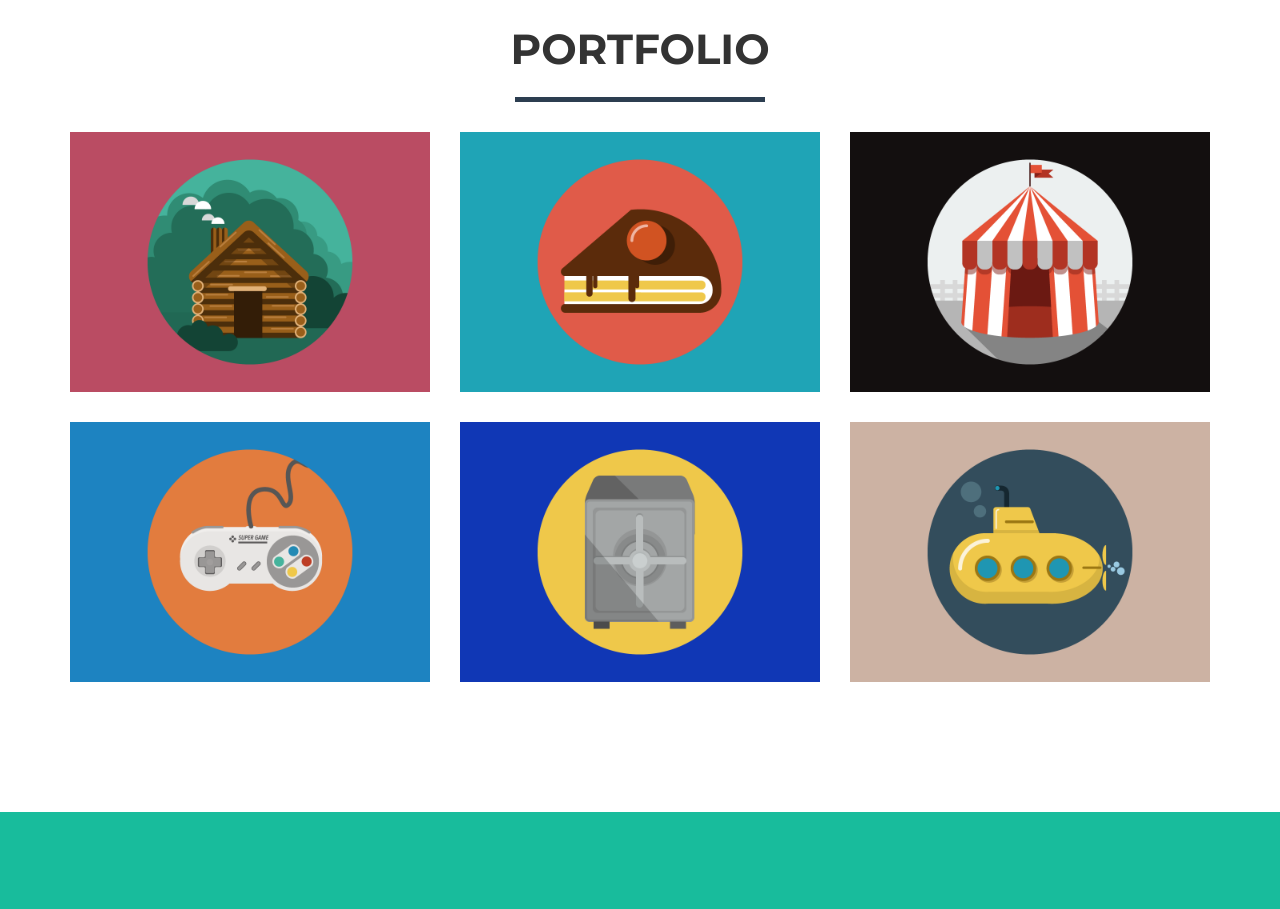
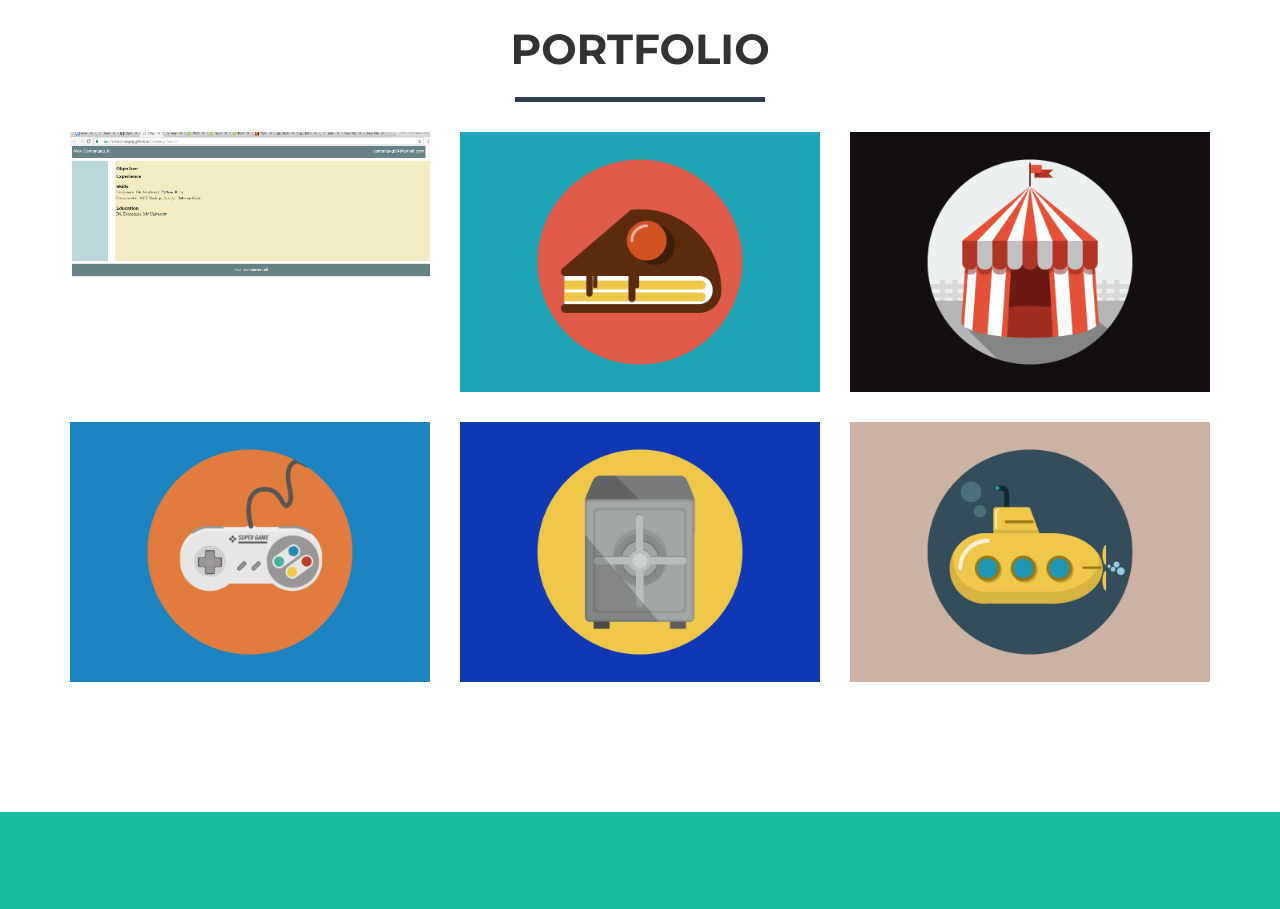
Before and after one commit to alexcamangeg/.github.io, a website: page index.html in a window 1280 px wide. Shown: the part 840-1749 px from the top of the page. Drawn offline with nearby package versions, Linux system fonts and the light colour scheme.

Commit message:
Update index.html

```diff
--- a/index.html
+++ b/index.html
@@ -99,7 +99,7 @@
                                 <i class="fa fa-search-plus fa-3x"></i>
                             </div>
                         </div>
-                        <img src="img/portfolio/cabin.png" class="img-responsive" alt="">
+                        <img src="img/portfolio/res.png" class="img-responsive" alt="">
                     </a>
                 </div>
                 <div class="col-sm-4 portfolio-item">
```
